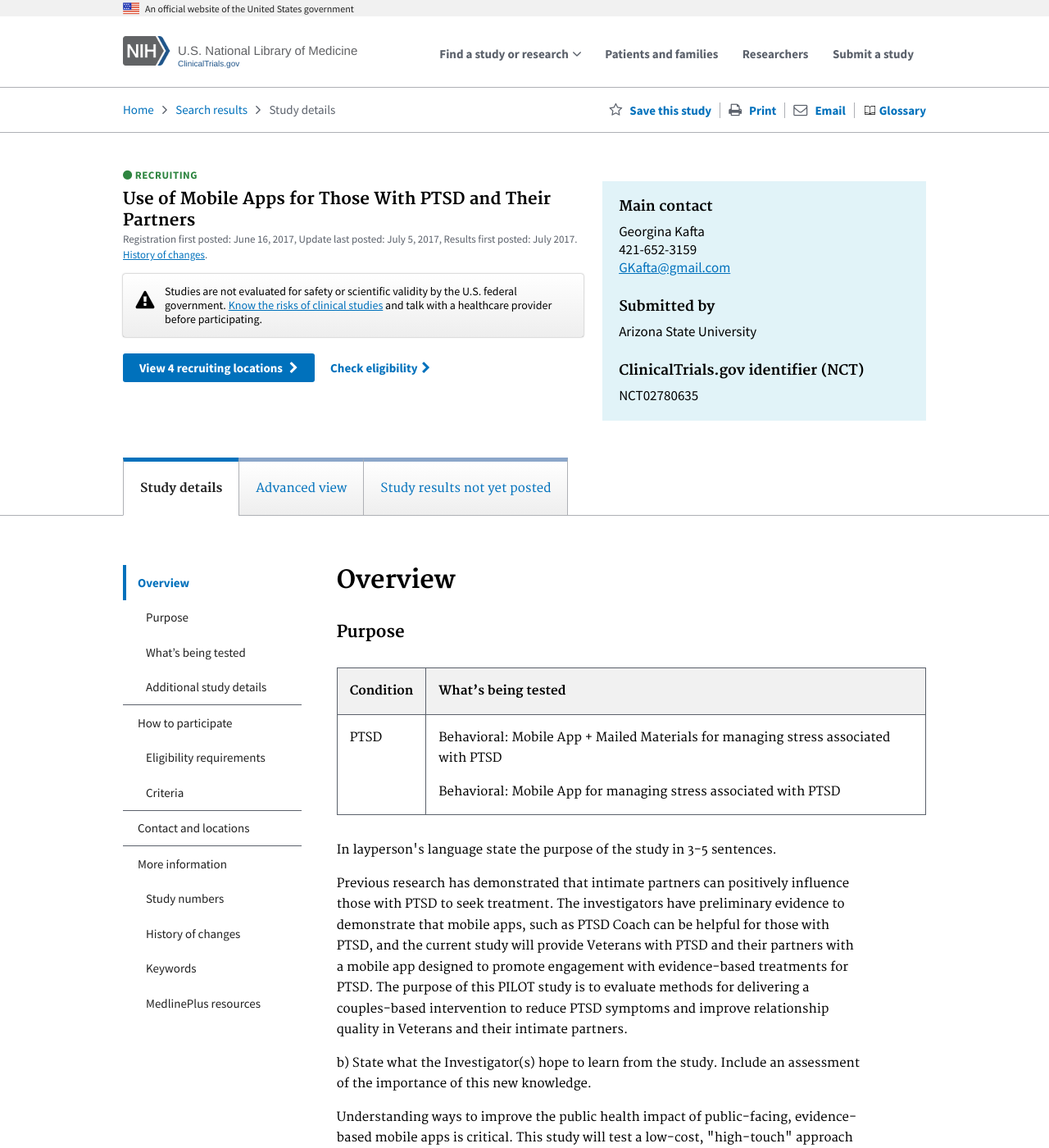
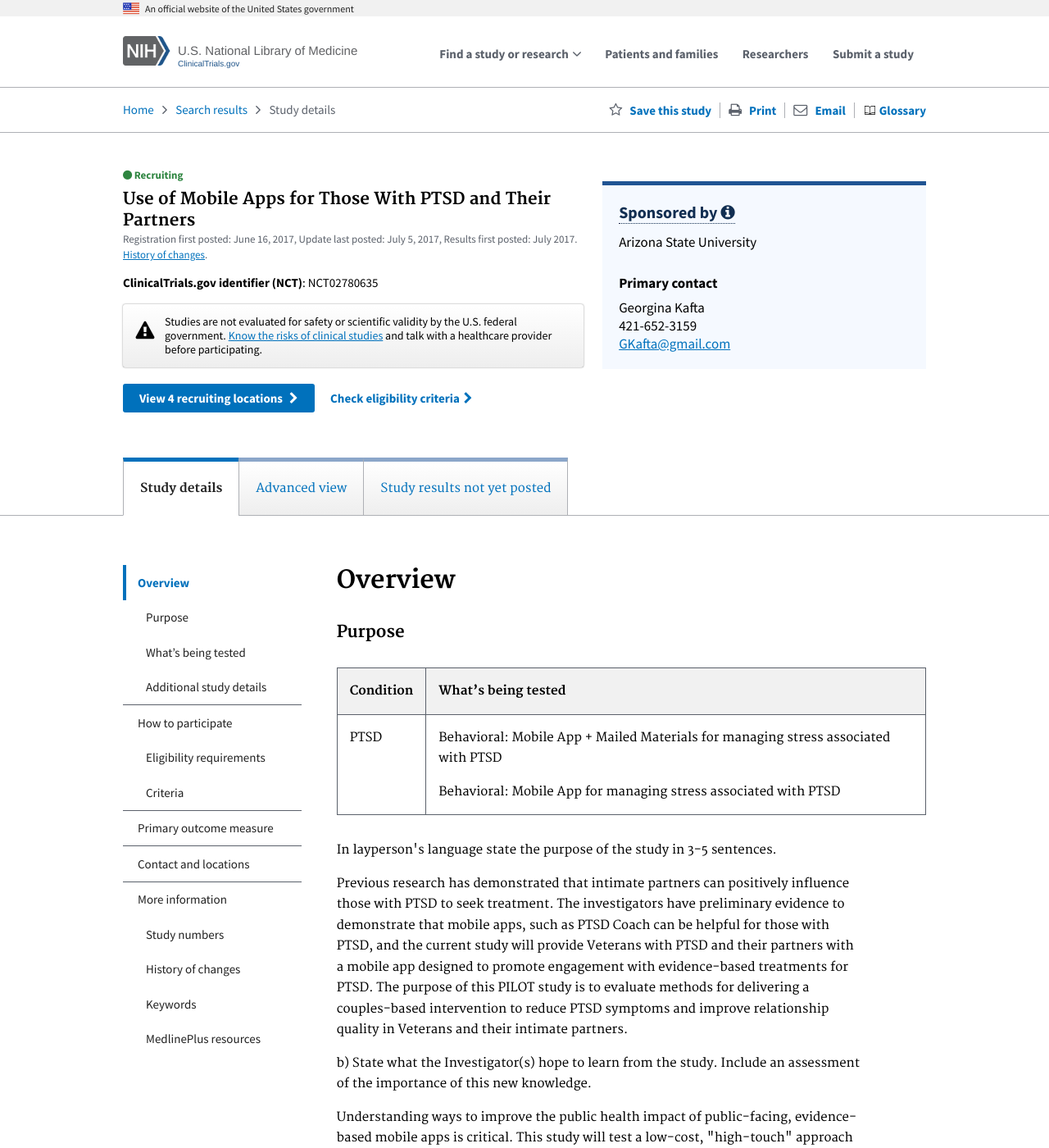
Before and after one commit to 18F/clinical-trials-prototype, a Jekyll site: the page built from pages/study-detail.md, in a window 1280 px wide and 1400 px high. Shown: the whole window at 82% size. Built offline with Jekyll 4.4.1, drawn with Linux system fonts in a browser that asks for light colours; some of the changed text lies outside the part shown.

Commit message:
Change book to info icon

```diff
--- a/_layouts/study-detail.html
+++ b/_layouts/study-detail.html
@@ -37,17 +37,18 @@
     <button class="js-glossary-toggle button usa-button-unstyled term">{% include svg/glossary.svg %} Glossary</button>
   </div>
   <div class="study_detail-intro usa-width-seven-twelfths">
-    <span class="study-status usa-color-green">
+    <span class="study-status study-status-recruiting">
       <i class="fa fa-circle" aria-hidden="true"></i>
       Recruiting
     </span>
     <h1 class="study_detail-heading">Use of Mobile Apps for Those With PTSD and Their Partners</h1>
-    <p class="study_detail-history">
+    <p class="study_detail-history study_detail-meta">
       Registration first posted: June 16, 2017,
       Update last posted: July 5, 2017,
       Results first posted: July 2017.
       <a href="#history">History of changes</a>.
     </p>
+    <p class="study_detail-meta study_detail-identifier"><b>ClinicalTrials.gov identifier (NCT)</b>: NCT02780635</p>
     <div class="study_detail-intro-disclaimer">
       <div class="usa-alert usa-alert-warning">
         <div class="usa-alert-body">
@@ -56,11 +57,13 @@
       </div>
     </div>
     <a class="study_detail-button-location usa-button" href="#contact-and-locations">View 4 recruiting locations <i class="fa fa-chevron-right" aria-hidden="true"></i></a>
-    <a class="study_detail-link-eligibility" href="#eligibility">Check eligibility<i class="fa fa-chevron-right" aria-hidden="true"></i></a>
+    <a class="study_detail-link-eligibility" href="#eligibility">Check eligibility criteria<i class="fa fa-chevron-right" aria-hidden="true"></i></a>
   </div>
   <div class="usa-width-five-twelfths">
-    <aside class="box usa-color-bg-primary-alt-lightest">
-      <h4>Main contact</h4>
+    <aside class="study_detail-sidebar usa-color-bg-primary-alt-lightest">
+      <h2 class="sidebar-heading-primary term">Sponsored by <i class="fa fa-info-circle" aria-hidden="true"></i></h2>
+      <p>Arizona State University</p>
+      <h3 class="sidebar-heading-secondary">Primary contact</h3>
       <span>
         Georgina Kafta
         <br>
@@ -68,10 +71,6 @@
         <br>
         <a href="#">GKafta@gmail.com</a>
       </span>
-      <h4>Submitted by</h4>
-      <span>Arizona State University</span>
-      <h4>ClinicalTrials.gov identifier (NCT)</h4>
-      <span>NCT02780635</span>
     </aside>
   </div>
 </div>
--- a/_sass/_custom.scss
+++ b/_sass/_custom.scss
@@ -577,7 +577,17 @@
 }
 
 .study_detail-meta {
-  margin-bottom: 0;
+  margin-top: 0;
+}
+
+.study_detail-identifier {
+  font-size: $h5-font-size;
+}
+
+.study_detail-history {
+  color: $color-gray;
+  font-size: $h6-font-size;
+  margin-top: 0;
 }
 
 .study_detail-main {
@@ -625,18 +635,14 @@
   }
 }
 
-.study_detail-history {
-  color: $color-gray;
-  font-size: $h6-font-size;
-  margin-top: 0;
+.sidebar-heading-primary {
+  font-family: $font-sans;
+  font-size: $h3-font-size;
 }
 
-.study-status {
+.sidebar-heading-secondary {
   font-family: $font-sans;
-  font-size: $h6-font-size;
-  font-weight: $font-bold;
-  letter-spacing: 0.5px;
-  text-transform: uppercase;
+  font-size: $h4-font-size;
 }
 
 .study_detail-tabs {
@@ -735,9 +741,15 @@
   }
 }
 
-.box {
+.study_detail-sidebar {
   @include clip-margins;
+  background-color: #f5f9ff;
+  border-top: 5px solid $color-primary-darker;
   padding: 2rem;
+
+  p {
+    margin-top: 0;
+  }
 }
 
 .usa-grid {
@@ -862,10 +874,21 @@
   color: $color-gray;
 }
 
-.search_result-study-status {
+.study-status {
   color: $color-gray;
+  font-size: $h6-font-size;
   font-weight: $font-bold;
 }
+
+
+.study-status-1 {
+  font-family: $font-sans;
+  font-size: $h6-font-size;
+  font-weight: $font-bold;
+  letter-spacing: 0.5px;
+  text-transform: uppercase;
+}
+
 
 .study-status-recruiting {
   color: $color-green;
--- a/pages/study-detail.md
+++ b/pages/study-detail.md
@@ -46,6 +46,9 @@
             <a href="#criteria">Criteria</a>
           </li>
         </ul>
+      </li>
+      <li>
+        <a href="#primary-outcome-measure">Primary outcome measure</a>
       </li>
       <li>
         <a href="#contact-and-locations">Contact and locations</a>
@@ -101,9 +104,9 @@
       <thead>
         <tr>
           <th scope="col">
-            <span data-term="arm" class="term">Arms{% include svg/glossary.svg %}</span></th>
+            <span data-term="arm" class="term">Arms <i class="fa fa-info-circle" aria-hidden="true"></i></span></th>
           <th scope="col">
-            <span class="term" data-term="Intervention">Assigned intervention{% include svg/glossary.svg %}</span>
+            <span class="term" data-term="Intervention">Assigned intervention <i class="fa fa-info-circle" aria-hidden="true"></i></span>
           </th>
         </tr>
       </thead>
@@ -171,6 +174,8 @@
     <p>Actual or threatened interpersonal violence in the home</p>
     <h4>Estimated Enrollment:</h4>
     <p>200</p>
+    <hr>
+    <h2 id="primary-outcome-measure">Primary outcome measure</h2>
     <hr>
     <h2 id="contact-and-locations">Contact and locations</h2>
     <p>To learn more about this study, you or your doctor may contact the study research staff using the contact information provided by the sponsor.</p>
```
Also changed, not shown: _includes/search-results-filter.html (+10 -11 lines), pages/search-results.md (+11 -11 lines).
